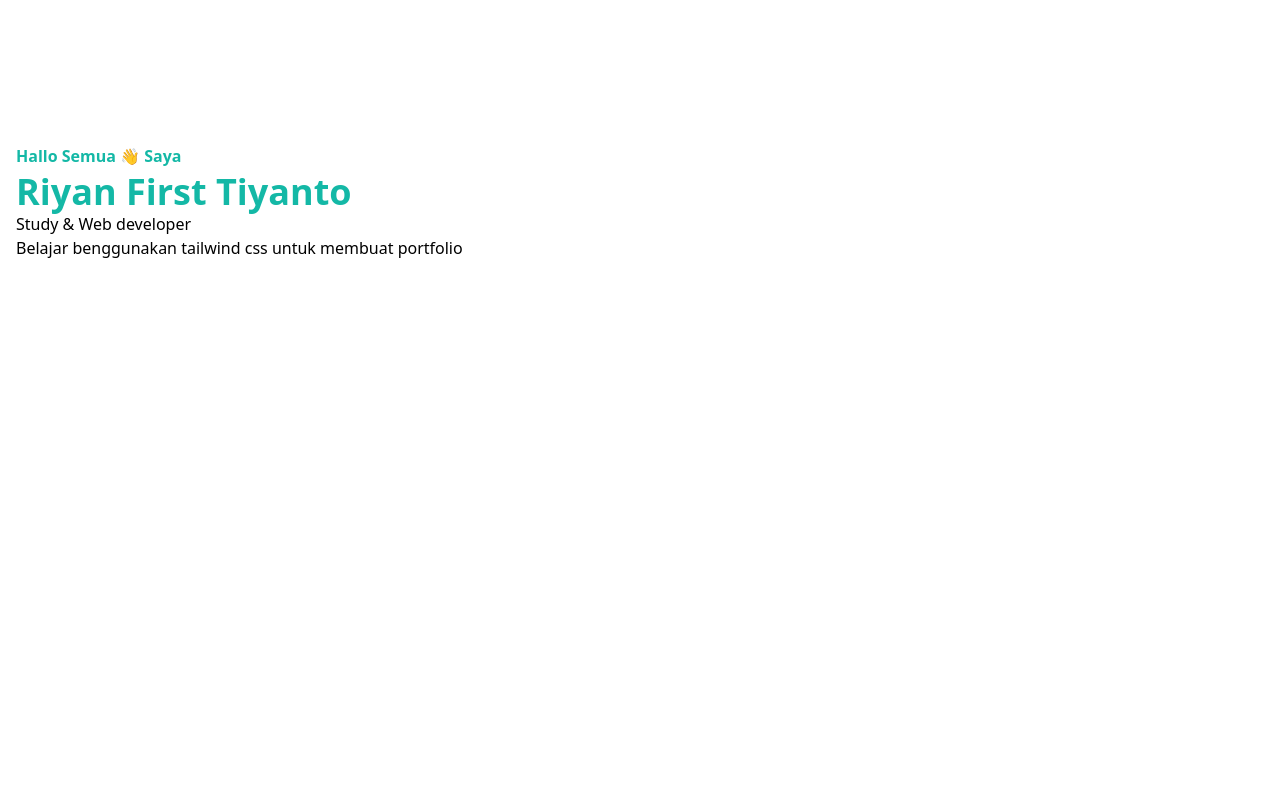
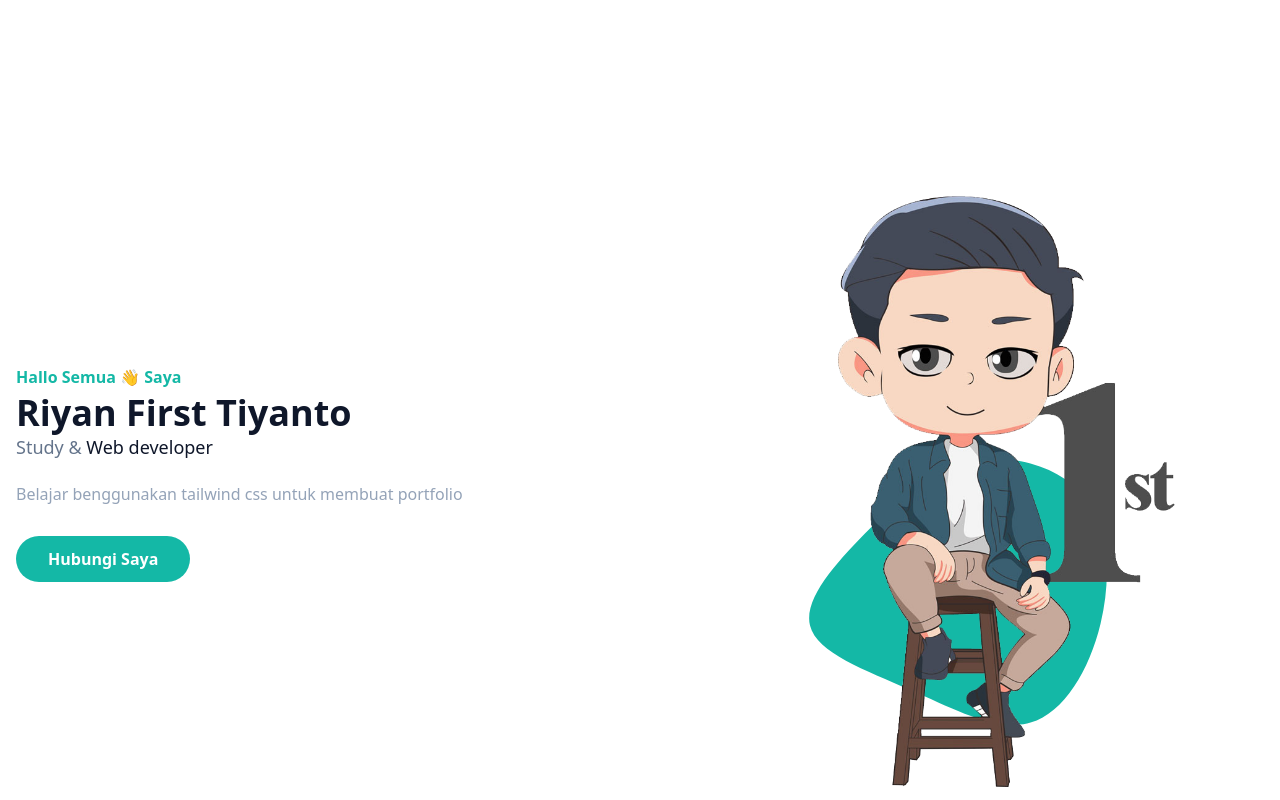
Before and after one commit to ryn-crypto/Portfolio-tailwind-css, a website: page index.html in a window 1280 px wide. Drawn offline with Linux system fonts and the light colour scheme.

Commit message:
menambahkan hero section

```diff
--- a/index.html
+++ b/index.html
@@ -12,15 +12,46 @@
     <section id="home" class="pt-36">
       <div class="container">
         <div class="flex flex-wrap">
-          <div class="w-full self-center px-4">
+          <div class="w-full self-center px-4 lg:w-1/2">
             <h1 class="text-base font-semibold text-primary">
               Hallo Semua 👋 Saya
-              <span class="block font-bold text-4xl mt-1"
+              <span class="block font-bold text-4xl mt-1 text-dark"
                 >Riyan First Tiyanto</span
               >
             </h1>
-            <h2>Study & Web developer</h2>
-            <p>Belajar benggunakan tailwind css untuk membuat portfolio</p>
+            <h2 class="font-medium text-slate-500 text-lg mb-5">
+              Study & <span class="text-dark">Web developer</span>
+            </h2>
+            <p class="font-medium text-slate-400 mb-10 leading-relaxed">
+              Belajar benggunakan tailwind css untuk membuat portfolio
+            </p>
+            <a
+              href="#"
+              class="text-base font-semibold text-white bg-primary py-3 px-8 rounded-full hover:shadow-lg hover:opacity-90 transition duration-300 ease-in-out"
+              >Hubungi Saya</a
+            >
+          </div>
+          <div class="w-full self-end px-4 lg:w-1/2">
+            <div class="relative mt-10">
+              <img
+                src="img/hero.PNG"
+                alt="Riyan First Tiyanto"
+                class="max-w-full mx-auto"
+              />
+              <span class="absolute bottom-0 -z-10 left-1/2 -translate-x-1/2"
+                ><svg
+                  width="400"
+                  height="400"
+                  viewBox="0 0 200 200"
+                  xmlns="http://www.w3.org/2000/svg"
+                >
+                  <path
+                    fill="#14b8a6"
+                    d="M61.6,-48.3C74.5,-32.9,75.9,-7.6,70.3,15.7C64.7,39,52,60.3,35.3,65.3C18.6,70.3,-2.2,58.9,-24.7,49C-47.2,39,-71.6,30.5,-75,16.7C-78.4,3,-60.9,-15.8,-44.9,-31.9C-29,-48,-14.5,-61.3,4.9,-65.3C24.3,-69.2,48.7,-63.7,61.6,-48.3Z"
+                    transform="translate(100 100)"
+                  /></svg
+              ></span>
+            </div>
           </div>
         </div>
       </div>
```
Also changed, not shown: img/hero.PNG (added), style/main.css.
